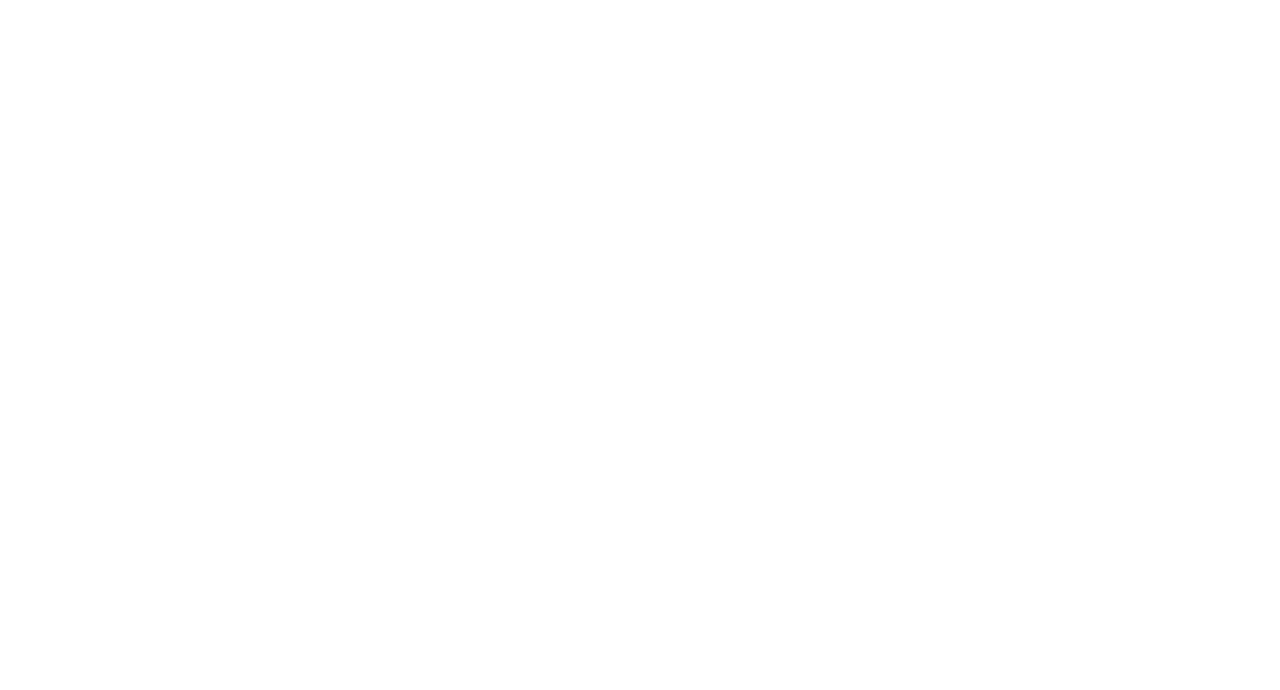
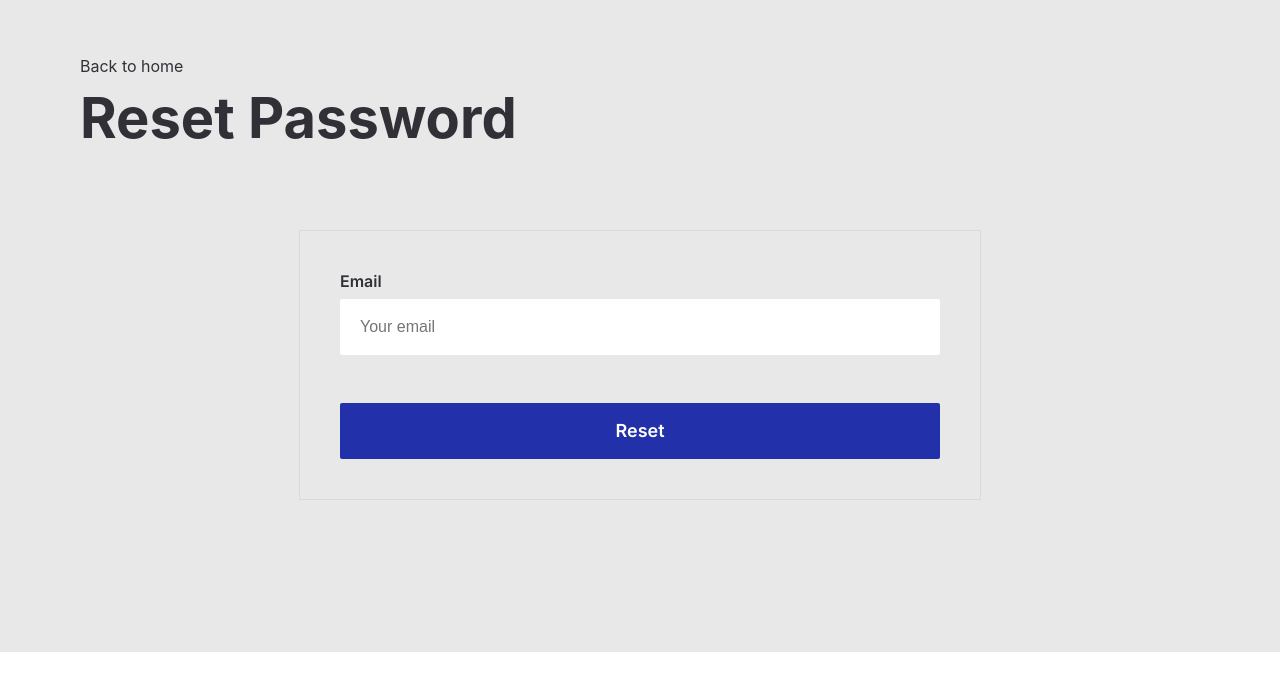
Before and after one commit to DaniilBenyash/tms_blog, a React (Create React App) app: page /reset-password in a window 1280 px wide. Before the commit this address had no page. Shown: the part 102-792 px from the top of the page. Built offline with nearby package versions, Linux system fonts and the light colour scheme.

Commit message:
feat: add page 'Reset Password'

```diff
--- a/src/App.tsx
+++ b/src/App.tsx
@@ -8,6 +8,7 @@
             <Link to='/sign-up'>SignUp</Link>
             <Link to='/sign-in'>SegnIn</Link>
             <Link to='/verify'>Verify</Link>
+            <Link to='/reset-password'>Reset Password</Link>
         </div>
     );
 }
--- a/src/index.tsx
+++ b/src/index.tsx
@@ -5,6 +5,7 @@
 import { SignIn } from './page/SignIn';
 import { SignUp } from './page/SignUp';
 import { Verify } from './page/Verify';
+import { ResetPassword } from './page/ResetPassword';
 import reportWebVitals from './reportWebVitals';
 import { BrowserRouter } from 'react-router-dom';
 import { Routes, Route, Link } from 'react-router-dom';
@@ -36,6 +37,10 @@
               path='/verify'
               element={<Verify/>}
             />
+            <Route
+              path='/reset-password'
+              element={<ResetPassword/>}
+            />
         </Routes>
       </BrowserRouter>
     </Provider>
--- /dev/null
+++ b/src/page/ResetPassword/ResetPassword.scss
@@ -0,0 +1,24 @@
+@import "../../styles/variables";
+
+.reset-password{
+    padding-top: 156px;
+    width: 100%;
+    background-color: $color-light;
+    display: flex;
+    flex-direction: column;
+    align-items: center;
+
+    &__section{
+        width: 1120px;
+
+    }
+}
+
+@media screen and (max-width: 1200px) {
+    .reset-password{
+
+        &__section{
+            width: max-content;
+        }
+    }
+}
--- /dev/null
+++ b/src/page/ResetPassword/ResetPassword.tsx
@@ -0,0 +1,52 @@
+import React, { useState, useRef, useEffect } from "react";
+import './ResetPassword.scss';
+import { NamePage } from "../../components/NamePage/NamePage";
+import { SignForm } from '../../components/SignForm/SignForm';
+import { Input } from "../../components/Input";
+import { Button } from "../../components/Button";
+
+export const ResetPassword = () => {
+    const [valueEmail, setValueEmail] = useState('');
+    const [errorEmail, setErrorEmail] = useState('');
+
+    const inputEmail = React.useRef<HTMLInputElement>(null);
+
+    const changeInputEmail = (event: any): void => setValueEmail(event.target.value)
+
+    const handleSubmit = () => {
+        const formData = {
+            email: valueEmail
+        }
+    }
+
+    return (
+        <div className="reset-password">
+            <section className="reset-password__section">
+                <NamePage namePage="Reset Password"/>
+                <SignForm
+                    inputs={[
+                        <Input
+                            label='Email'
+                            placeholder='Your email'
+                            disabled={false}
+                            onChange={changeInputEmail}
+                            value={valueEmail}
+                            error={errorEmail}
+                            ref={inputEmail}
+                            type='email'
+                        />,
+                    ]}
+                    button={
+                        <Button
+                            text='Reset'
+                            className='button--primary'
+                            disabled={false}
+                            onClick={handleSubmit}
+                        />
+                    }
+                    forgot={false}
+                />
+            </section>
+        </div>
+    )
+}
--- /dev/null
+++ b/src/page/ResetPassword/index.ts
@@ -0,0 +1 @@
+export { ResetPassword } from './ResetPassword'
--- a/src/page/SignIn/SignIn.tsx
+++ b/src/page/SignIn/SignIn.tsx
@@ -1,7 +1,7 @@
 import React, { useState, useRef, useEffect } from "react";
 import './SignIn.scss';
 import { Input } from "../../components/Input";
-import { SignForm } from '../../components/SignForm/SignForm'
+import { SignForm } from '../../components/SignForm/SignForm';
 import { NamePage } from "../../components/NamePage/NamePage";
 import { Button } from "../../components/Button";
 import { useLogin } from "../../features/login";
```
